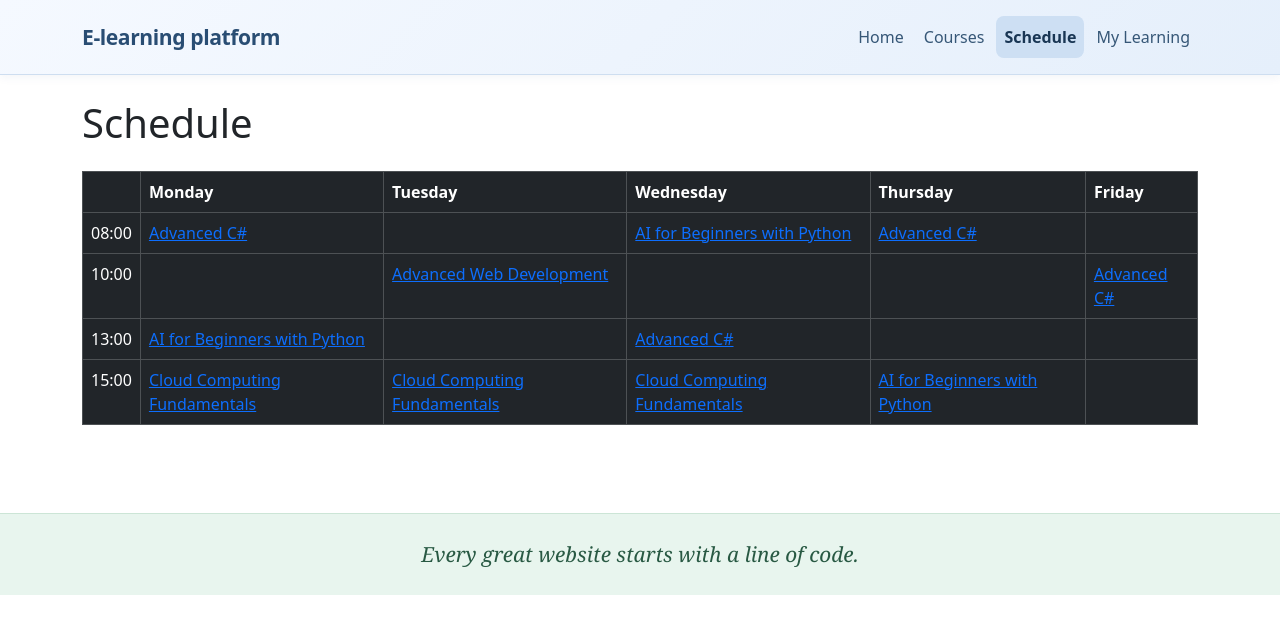
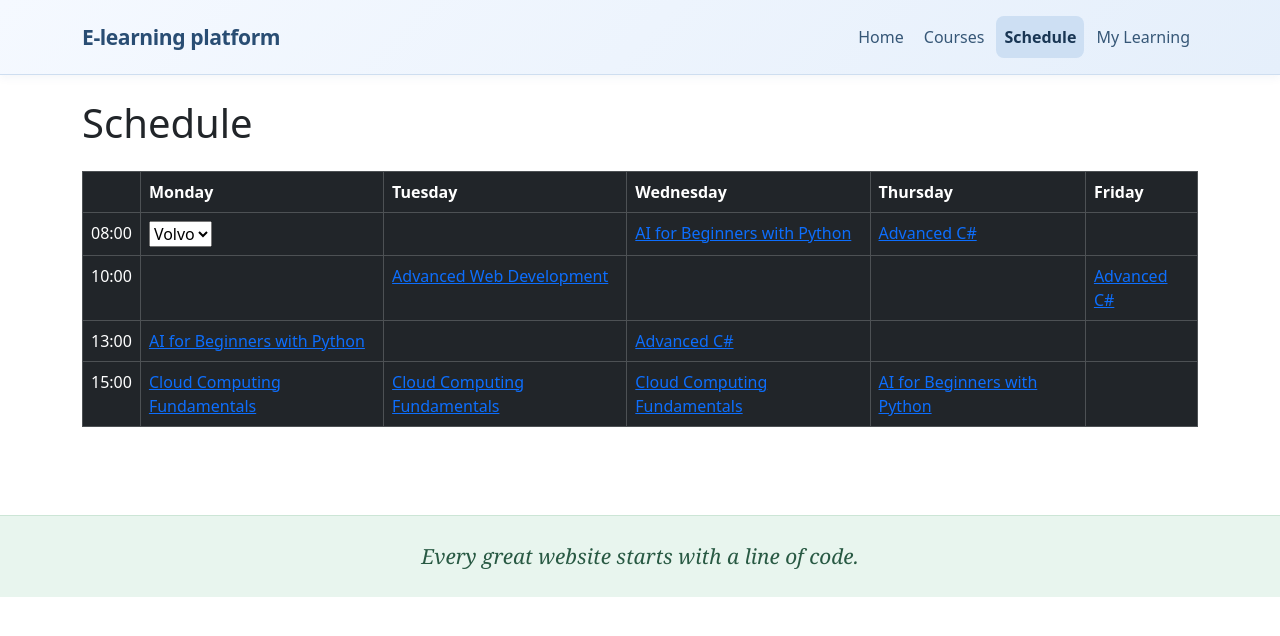
Before and after one commit to delindblad/frontend_project, a React (Vite) app: page /schedule in a window 1280 px wide. Shown: the top 636 px of the page. Built offline with nearby package versions, Linux system fonts and the light colour scheme.

Commit message:
Removed unused files in "src/dev" directory. Moved Footer to App.jsx

```diff
--- a/src/ScheduleComponent.jsx
+++ b/src/ScheduleComponent.jsx
@@ -20,9 +20,11 @@
             <tr>
                 <td>08:00</td>
                 <td>
-                    <a href={`/courses/${slot0800.topicByDay[0].courseId}`}>
-                    {slot0800.topicByDay[0].title}
-                    </a>
+                    <select>
+                    <option value="Ford">Ford</option>
+                    <option value="Volvo" selected>Volvo</option>
+                    <option value="Fiat">Fiat</option>
+                </select>
                 </td>
                 <td>
                     <a href={`/courses/${slot0800.topicByDay[1].courseId}`}>
```
